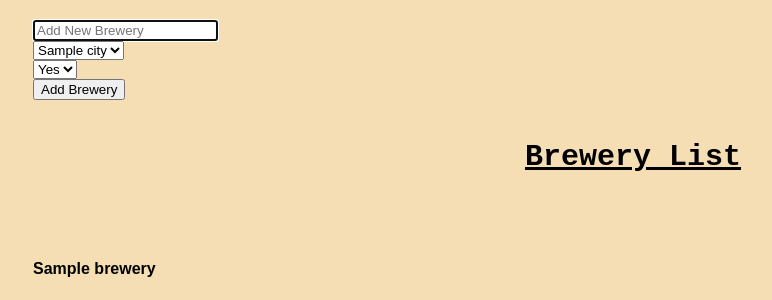
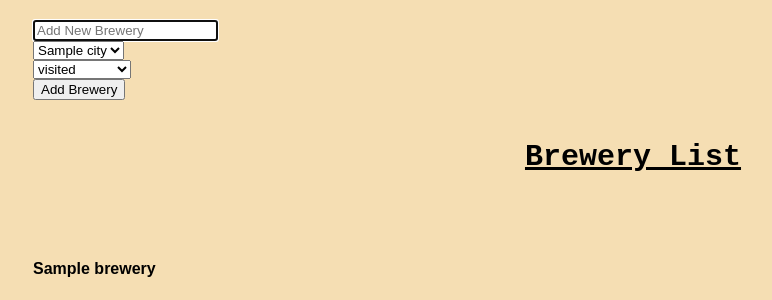
Before and after one commit to Stuart-Ure/Flask-app-project--Brewery-bucketlist-, a Flask app: page /breweries in a window 1280 px wide. Shown: the part 58-358 px from the top of the page, without its empty margins (7-779 px from the left). Run offline with Flask 3, Linux system fonts and the light colour scheme; a database or web service that is not in the repository returns one stand-in record (values such as "Sample title"); some libraries are stand-ins or nearby versions.

Commit message:
more css

```diff
--- a/controllers/brewery_controller.py
+++ b/controllers/brewery_controller.py
@@ -42,7 +42,7 @@ def add_brewery():
     brewery_repo.save(brewery)
     return redirect('/breweries')
 
-# ..........THE BELOW IS TO EDIT AND UPDAT BUT THE BUTTON URL IS STATING IT IS INCORRECT
+
 
 @brewery_blueprint.route('/breweries/')
 def edit(id):
--- a/templates/breweries/brewery.jinja
+++ b/templates/breweries/brewery.jinja
@@ -20,10 +20,9 @@
     </div>
 
     <div>
-        {# <input type="datalist" id="visited" name="visited" placeholder="Visited" required> #}
         <select name="visited">
-            <option value=True> Yes </option>
-            <option value=False> No </option>
+            <option value=True> visited</option>
+            <option value=False> Not yet been </option>
         </select>
     </div>
 
```
